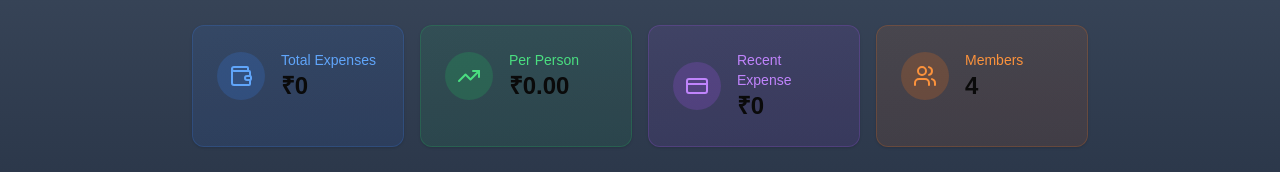
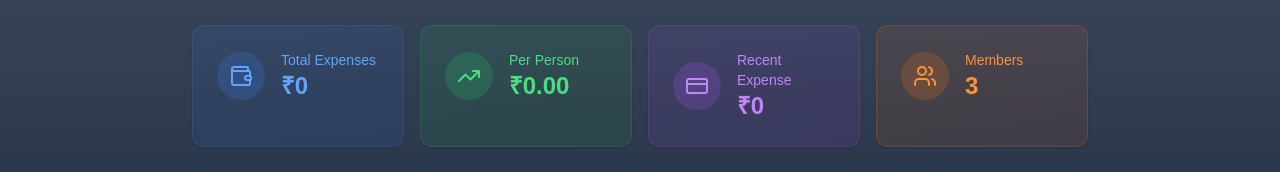
Before and after one commit to adarshrangare/ExpenseData304, a Next.js app: page / in a window 1280 px wide. Shown: the part 273-445 px from the top of the page. Built offline with nearby package versions, Linux system fonts and the light colour scheme; no server answers; the database is empty.

Commit message:
fix the number

```diff
--- a/src/components/App.tsx
+++ b/src/components/App.tsx
@@ -77,7 +77,7 @@ export default function ExpenseTracker(): JSX.Element {
 
     // Show warning for first 5 days of month
     const date = new Date();
-    if (date.getDate() < 6) {
+    if (date.getDate() <= 5) {
       //   setError("Please Clear your Dues with everyone");
       //   console.log(date.getDate());
       setError("Please Clear your Dues with everyone");
@@ -172,7 +172,9 @@ export default function ExpenseTracker(): JSX.Element {
               </div>
               <div>
                 <p className="text-sm text-blue-400">Total Expenses</p>
-                <p className="text-2xl font-bold">₹{totals.total}</p>
+                <p className="text-2xl font-bold text-blue-400 ">
+                  ₹{totals.total}
+                </p>
               </div>
             </CardContent>
           </Card>
@@ -184,7 +186,7 @@ export default function ExpenseTracker(): JSX.Element {
               </div>
               <div>
                 <p className="text-sm text-green-400">Per Person</p>
-                <p className="text-2xl font-bold">
+                <p className="text-2xl font-bold text-green-400 ">
                   ₹{totals.perPerson.toFixed(2)}
                 </p>
               </div>
@@ -198,7 +200,7 @@ export default function ExpenseTracker(): JSX.Element {
               </div>
               <div>
                 <p className="text-sm text-purple-400">Recent Expense</p>
-                <p className="text-2xl font-bold">
+                <p className="text-2xl font-bold text-purple-400 ">
                   ₹{items[0]?.cinputPrice || 0}
                 </p>
               </div>
@@ -211,8 +213,8 @@ export default function ExpenseTracker(): JSX.Element {
                 <Users className="w-6 h-6 text-orange-400" />
               </div>
               <div>
-                <p className="text-sm text-orange-400">Members</p>
-                <p className="text-2xl font-bold">4</p>
+                <p className="text-sm text-orange-400 ">Members</p>
+                <p className="text-2xl font-bold text-orange-400 ">{NUMBER_OF_MEMBERS}</p>
               </div>
             </CardContent>
           </Card>
```
